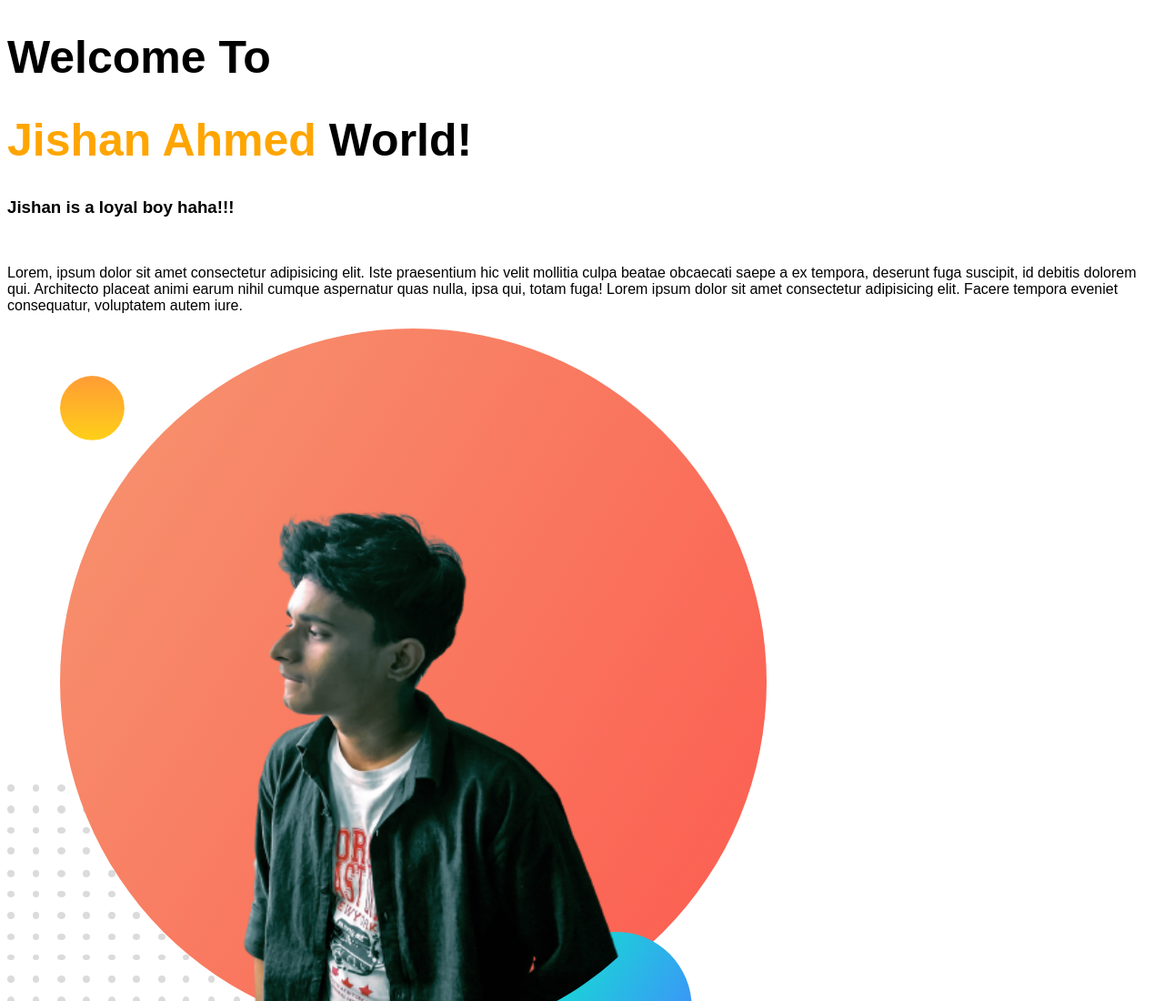
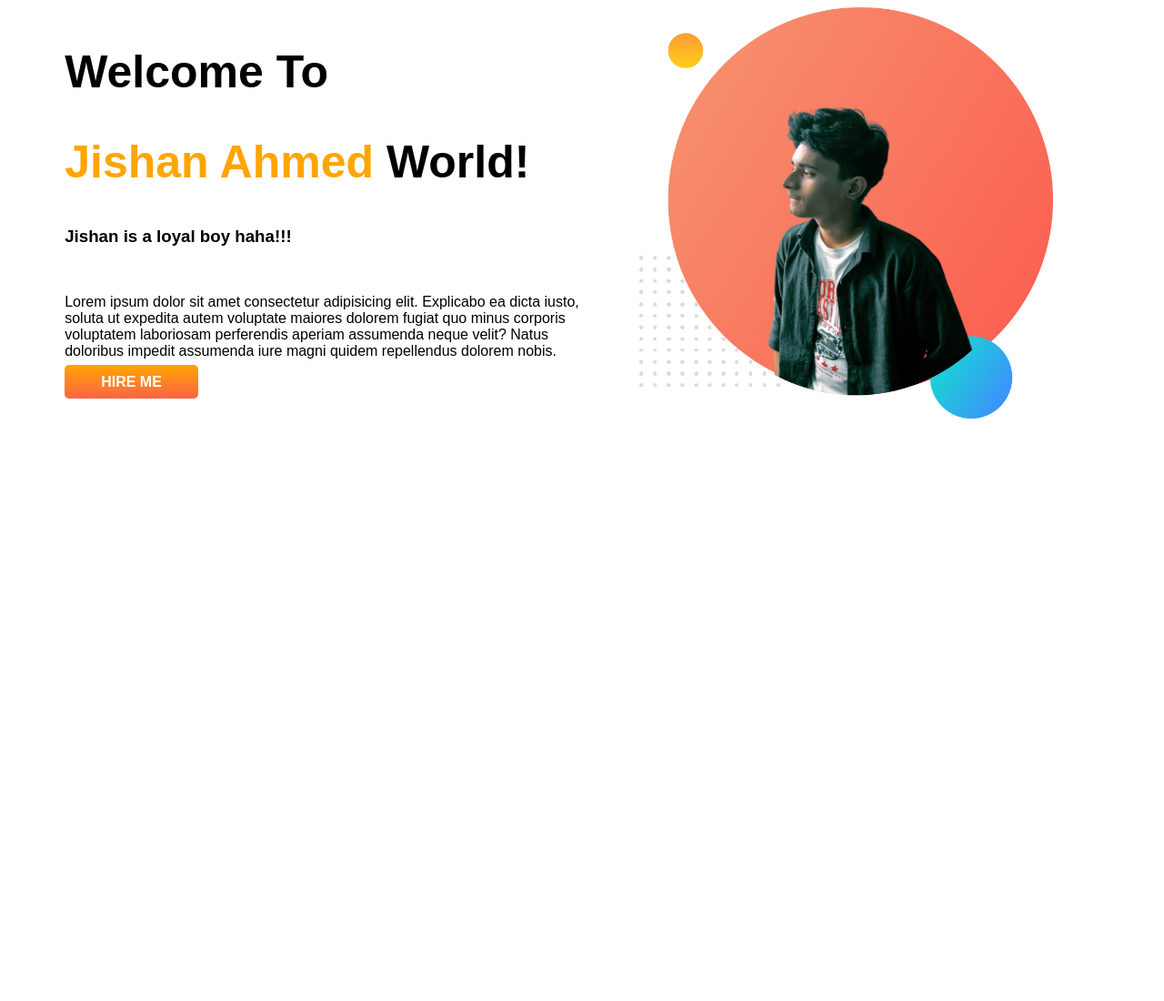
Before and after one commit to Engr-Jishan/Developer-Portfolio, a plain HTML site: page index.html in a window 1280 px wide. Shown: the top 1100 px of the page at 91% size. After the commit the page ends 800 px from the top, so only its background shows below. Drawn offline with Linux system fonts and the light colour scheme; a web font is replaced by a local one.

Commit message:
section file

```diff
--- a/index.html
+++ b/index.html
@@ -1,5 +1,6 @@
 <!DOCTYPE html>
 <html lang="en">
+
 <head>
     <meta charset="UTF-8">
     <meta http-equiv="X-UA-Compatible" content="IE=edge">
@@ -10,13 +11,25 @@
     <link href="https://fonts.googleapis.com/css2?family=Fruktur&display=swap" rel="stylesheet">
     <link rel="stylesheet" href="style.css">
 </head>
+
 <body>
+    <section>
+        <div class="half-width">
             <h1>Welcome To</h1>
             <h1><span class="orange-color">Jishan Ahmed</span> World!</h1>
             <h3>Jishan is a loyal boy haha!!!</h3>
             <br>
-        <p>Lorem, ipsum dolor sit amet consectetur adipisicing elit. Iste praesentium hic velit mollitia culpa beatae obcaecati saepe a ex tempora, deserunt fuga suscipit, id debitis dolorem qui. Architecto placeat animi earum nihil cumque aspernatur quas nulla, ipsa qui, totam fuga! Lorem ipsum dolor sit amet consectetur adipisicing elit. Facere tempora eveniet consequatur, voluptatem autem iure.</p>
+            <p>Lorem ipsum dolor sit amet consectetur adipisicing elit. Explicabo ea dicta iusto, soluta ut expedita
+                autem
+                voluptate maiores dolorem fugiat quo minus corporis voluptatem laboriosam perferendis aperiam assumenda
+                neque velit? Natus doloribus impedit assumenda iure magni quidem repellendus dolorem nobis.</p>
+            <a class="link-button" target="_blank" href="https://www.facebook.com/eayana.ahmed/">HIRE ME</a>
+        </div>
+        <div class="half-width">
             <img src="my-bg.png" alt="it's me bruh!">
 
+        </div>
+    </section>
 </body>
+
 </html>
--- a/style.css
+++ b/style.css
@@ -8,3 +8,21 @@ h1{
 .orange-color{
     color: orange;
 }
+section{
+    display: flex;
+}
+.half-width{
+    width: 50%;
+    padding-left: 5%;
+}
+.half-width img{
+    width: 80%;
+}
+.link-button{
+    text-decoration: none;
+    background-image: linear-gradient(orange, tomato);
+    padding: 10px 40px;
+    border-radius: 5px;
+    color: white;
+    font-weight: 700;
+}
```
Lines whose indentation alone changed are shown as unchanged.
